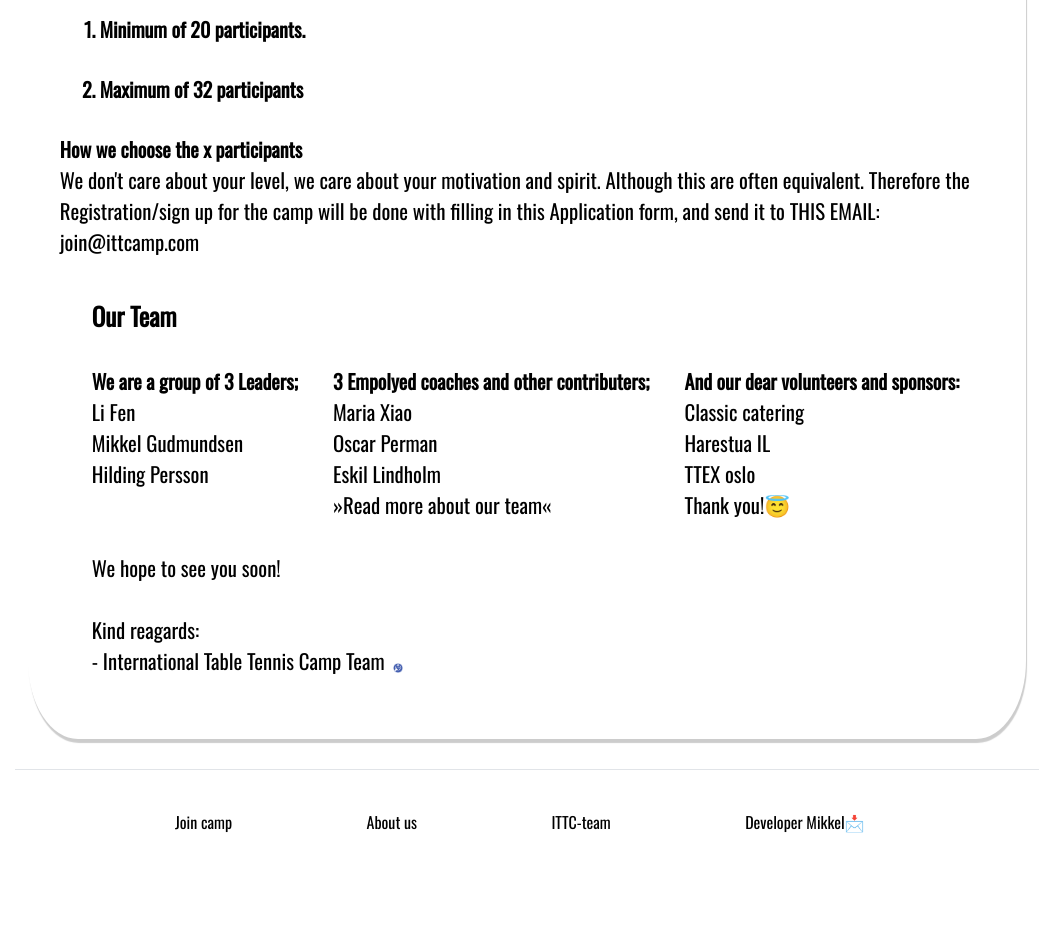
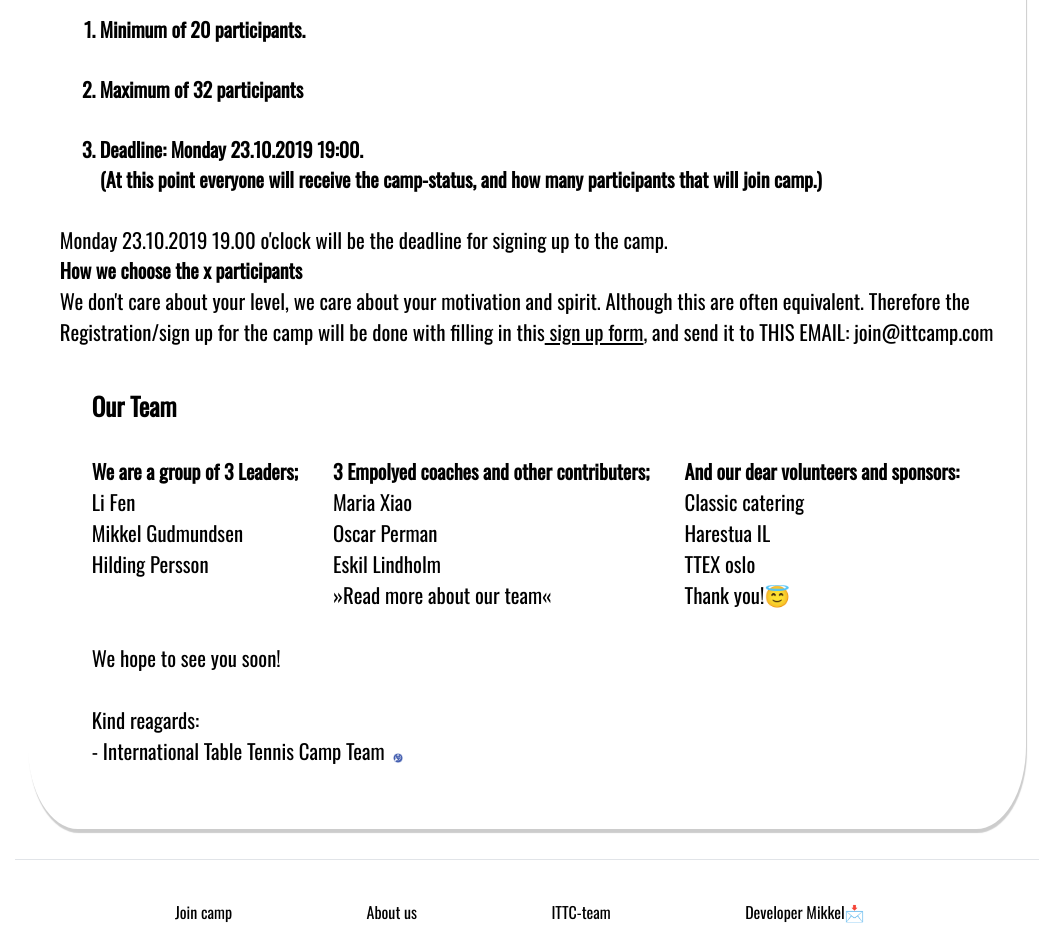
Before and after one commit to mikkelgud/InternationalTableTennisCamp, a React (Create React App) app: page /plan in a window 1280 px wide. Shown: the part 900-1831 px from the top of the page, without its empty margins (113-1171 px from the left). Before the commit the page ends 1774 px from the top, so only its background shows below. Built offline with nearby package versions, Linux system fonts and the light colour scheme.

Commit message:
Added configurations on the application form. -Made the logic of the application better

```diff
--- a/src/components/AboutUs.js
+++ b/src/components/AboutUs.js
@@ -8,8 +8,19 @@ import { StyledH3 } from "../styleguides/Styledh3";
 import { Wrapper } from "../styleguides/StyledTextBoxWrapper";
 import { ScrollTop } from "../utils/ScrollToTopp";
 import { StyledSTextSectionHeader } from "../styleguides/StyledSemiTextSectionHeader";
-import { StyledATagLink } from "../styleguides/StyledATagLink";
+import {StyledATagLink} from '../styleguides/StyledATagLink';
 import ApplicationForm from "../Assets/ApplicationITTCAMP.docx";
+
+export const StyledATagLinkLocal = styled.a`
+  color: black;
+  cursor: pointer;
+  border-radius: 15px;
+  &:hover{
+    color: #1f448c;
+  }
+`
+
+
 
 const LocalWrapper = styled.div`
 display: flex;
@@ -82,15 +93,20 @@ export default function AboutUs(props) {
             <li>Minimum of 20 participants.</li>
          <br/>
             <li>Maximum of 32 participants</li>
+            <br/>
+            <li>Deadline: Monday 23.10.2019 19:00. <br/>
+            (At this point everyone will receive the camp-status, and how many participants that will join camp.) </li>
           </ol>
           <br/>
+
           </StyledH3>
+          <StyledText>Monday 23.10.2019 19.00 o'clock will be the deadline for signing up to the camp. </StyledText>
         <StyledH3>How we choose the x participants</StyledH3>
         <StyledText>
           We don't care about your level, we care about your motivation and spirit.
           Although this are often equivalent.
           Therefore the Registration/sign up for the camp will be done with filling in this
-          <StyledATagLink href={ApplicationForm}> Application form</StyledATagLink>, and send it to
+          <StyledATagLinkLocal href={ApplicationForm}> sign up form</StyledATagLinkLocal>, and send it to
            <StyledATagLink href="mailto: join@ittcamp.com"> THIS EMAIL: join@ittcamp.com</StyledATagLink>
         </StyledText>
         <br/>
--- a/src/components/Footer.js
+++ b/src/components/Footer.js
@@ -53,7 +53,7 @@ font-family: 'Oswald', sans-serif;
         <FooterStyleDivWrapper>
                 <Wrapper>
                     <div>
-                <StyledATagLink href="mailto: join@ittcamp.com">
+                <StyledATagLink href="mailto: join@ittcamp.com" onClick={() => { props.history.push("/signup") }} >
                 <StyledTextLocal>Join camp</StyledTextLocal>
                 </StyledATagLink>
                 </div>
--- a/src/components/NorwayPrices.js
+++ b/src/components/NorwayPrices.js
@@ -15,8 +15,8 @@ export default function Expences(props) {
       <StyledH3>Prices</StyledH3>
       <StyledText>
           <ul>
-          <li>Whole camp (5 days): 300 euro. Or 3000 Norwegian kroner</li>
-          <li>Drop in days without sleep: 70 euro each day. Or 700 Norwegian kroner (Only if we got space. Contact us if you want to do drop in days.)</li>
+          <li>Whole camp (5 days): 3000 NOK (Norwegian kroner) Or 300 euro. </li>
+          <li>Drop in days without sleep: 700 Norwegian kroner or 70 euro each day. (Only if we got space. Contact us if you want to do drop in days. )</li>
           </ul>
       </StyledText>
       <br/>
--- a/src/components/SignUp.js
+++ b/src/components/SignUp.js
@@ -7,6 +7,16 @@ import { StyledSTextSectionHeader } from '../styleguides/StyledSemiTextSectionHe
 import { ScrollTop } from '../utils/ScrollToTopp';
 import ApplicationForm from "../Assets/ApplicationITTCAMP.docx";
 
+
+
+export const StyledATagLinkLocal = styled.a`
+  color: black;
+  cursor: pointer;
+  border-radius: 15px;
+  &:hover{
+    color: #1f448c;
+  }
+`
 
 const HeaderAligner = styled.div`
  display: flex;
@@ -23,17 +33,18 @@ const HeaderAligner = styled.div`
  `;
 
 
-export default function SignUp() {
+export default function SignUp(props) {
     ScrollTop();
     return (
         <MyWrapper>
             <StyledDiv>
                 <HeaderAligner> <StyledSTextSectionHeader>Sign up to Norway<span role="img" aria-label="NO-flag">🇳🇴</span></StyledSTextSectionHeader></HeaderAligner>
                 <StyledATagLink href="mailto: join@ittcamp.com">
-                    <StyledText>You sign up by sending the <StyledATagLink href={ApplicationForm}> Application form</StyledATagLink> to join@ittcamp.com <br/>
-                    Click to send email.</StyledText>
+                    <StyledText>You sign up by sending the <StyledATagLinkLocal href={ApplicationForm}>Sign up form</StyledATagLinkLocal> to join@ittcamp.com <br/>
+                    Click to send email or <StyledATagLinkLocal href={ApplicationForm}>download sign up form.</StyledATagLinkLocal></StyledText>
                     {/* You sign up by sending the application form to joinPoland@ittcamp.com */}
-                </StyledATagLink>
+                </StyledATagLink> <br/>
+                <StyledATagLink onClick={()=>{props.history.push("/stay/Norway/prices")}}>"Read about Prices"</StyledATagLink>
             </StyledDiv>
             <StyledDiv>
                 <HeaderAligner> <StyledSTextSectionHeader>Sign up to Poland<span role="img" aria-label="PO-flag">🇵🇱</span></StyledSTextSectionHeader></HeaderAligner>
```
Also changed, not shown: 2 other files (tests, documents, lock files or other folders).
